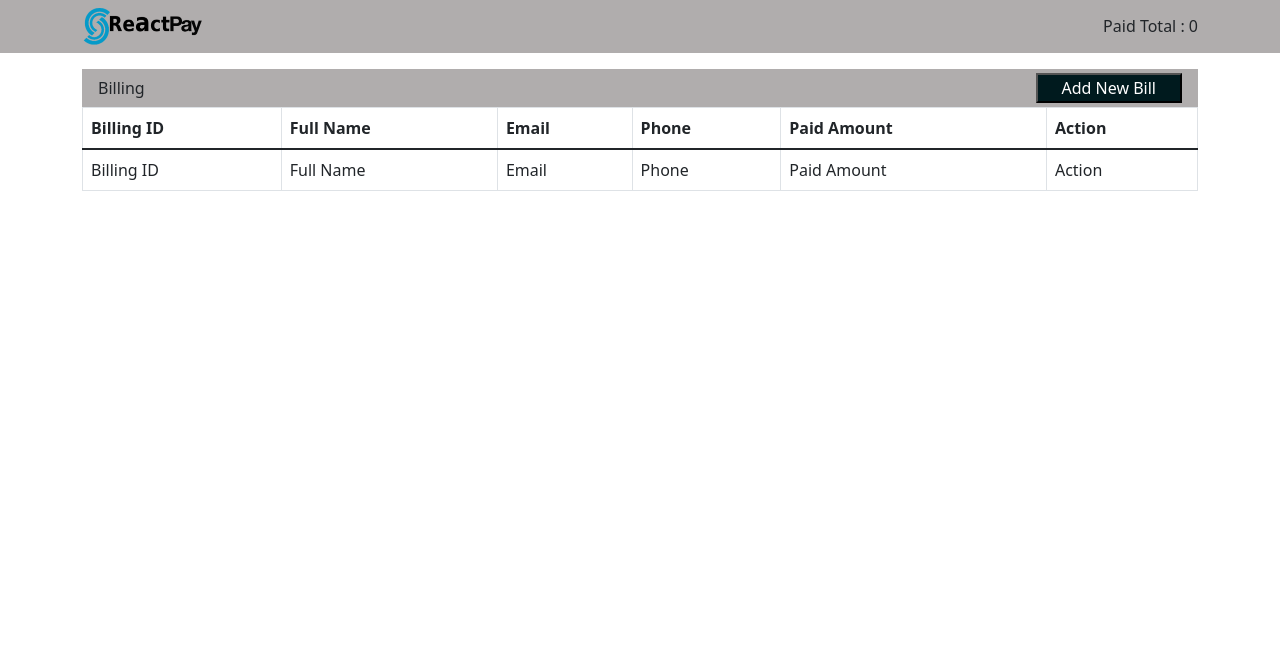
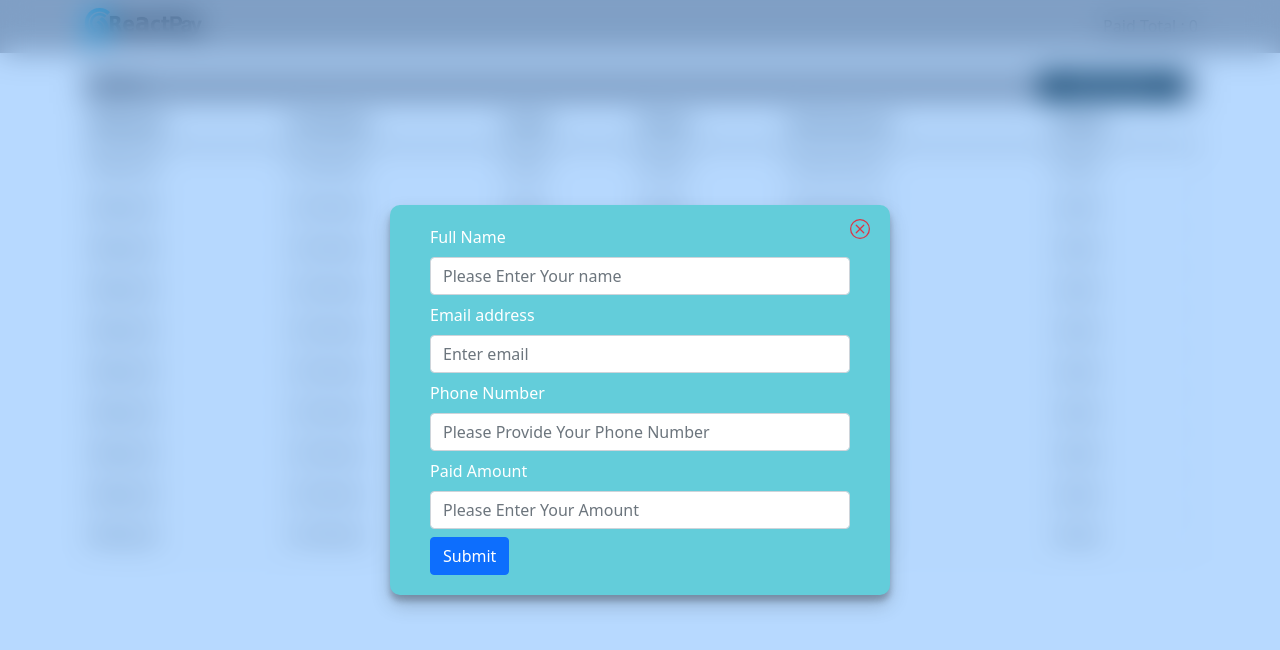
Before and after one commit to suronjit797/billing_client, a React (Create React App) app: page / in a window 1280 px wide. Shown: the top 650 px of the page. Built offline with nearby package versions, Linux system fonts and the light colour scheme.

Commit message:
billing form

```diff
--- a/src/App.css
+++ b/src/App.css
@@ -4,6 +4,16 @@
   --dark_color: #001a1e;
 }
 
+/* hide input type number arrow  */
+input::-webkit-outer-spin-button,
+input::-webkit-inner-spin-button {
+  -webkit-appearance: none;
+  margin: 0;
+}
+
+input[type=number] {
+  -moz-appearance: textfield;
+}
 
 /* global */
 img {
@@ -18,9 +28,11 @@ img {
   background-color: var(--dark_color);
   color: #fff;
   transition: .3s ease;
+  border: transparent;
+  outline: none;
   /* border-radius: 5px; */
 }
 
-.btn_custom-primary:hover{
-  background-color: black;
+.btn_custom-primary:hover {
+  background-color: #003c46;
 }
--- /dev/null
+++ b/src/Components/BillingBody/BillingBody.css
@@ -0,0 +1,42 @@
+/* billing form  */
+
+.billing_form {
+    position: fixed;
+    top: 0;
+    left: -200vw;
+    height: 100vh;
+    width: 100%;
+    background-color: rgba(19, 129, 255, 0.301);
+    display: grid;
+    justify-content: center;
+    align-items: center;
+    opacity: 0;
+    color: #fff;
+    overflow-y: auto;
+    backdrop-filter: blur(0);
+    transition: left .5s ease, opacity .7s ease-in-out, backdrop-filter .7s ease;
+}
+
+.billing_form.active {
+    left: 0;
+    opacity: 1;
+    backdrop-filter: blur(15px);
+}
+
+.billing_form form {
+    width: 500px;
+    max-width: 95vw;
+    margin: 20px auto;
+    background-color: #63cdda;
+    padding: 20px 40px;
+    border-radius: 10px;
+    box-shadow: rgba(0, 0, 0, 0.19) 0px 10px 20px, rgba(0, 0, 0, 0.23) 0px 6px 6px;
+    position: relative;
+}
+
+.modal_close {
+    position: absolute;
+    right: 20px;
+    top: 10px;
+    cursor: pointer;
+}
--- a/src/Components/BillingBody/BillingBody.js
+++ b/src/Components/BillingBody/BillingBody.js
@@ -1,12 +1,21 @@
-import React from 'react';
+import React, { useState } from 'react';
+import './BillingBody.css'
 import BillingHeader from './BillingHeader';
 import { Table } from 'react-bootstrap'
+import BillingForm from './BillingForm';
 
 const BillingBody = () => {
+
+    const [openModal, setOpenModal] = useState(true)
+
+
     return (
         <div className='my-3 container'>
-            <BillingHeader />
+            <BillingHeader openModal={openModal} setOpenModal={setOpenModal} />
 
+            <BillingForm openModal={openModal} setOpenModal={setOpenModal} />
+
+            {/* billing table */}
             <Table bordered hover className='billing_table'>
                 <thead>
                     <tr>
@@ -19,7 +28,9 @@ const BillingBody = () => {
                     </tr>
                 </thead>
                 <tbody>
-                    <tr>
+                    {
+                        Array.from(Array(10).keys()).map(item => (
+                            <tr key={item}>
                                 <td>Billing ID</td>
                                 <td>Full Name</td>
                                 <td>Email</td>
@@ -27,6 +38,9 @@ const BillingBody = () => {
                                 <td>Paid Amount</td>
                                 <td>Action</td>
                             </tr>
+                        ))
+                    }
+
                 </tbody>
             </Table>
         </div>
--- /dev/null
+++ b/src/Components/BillingBody/BillingForm.js
@@ -0,0 +1,113 @@
+import React, { useState } from 'react';
+import { Button, Form } from 'react-bootstrap';
+
+const BillingForm = ({ openModal, setOpenModal }) => {
+
+    const [validated, setValidated] = useState(false);
+
+    const [name, setName] = useState('')
+    const [email, setEmail] = useState('')
+    const [phone, setPhone] = useState('')
+    const [amount, setAmount] = useState('')
+
+    const addItemHandler = event => {
+        event.preventDefault();
+        setValidated(true);
+        const form = event.currentTarget;
+
+        if (form.checkValidity() === false) {
+            return event.stopPropagation();
+        }
+
+        console.log('submitted')
+
+    }
+
+    return (
+        <div className={`billing_form ${openModal ? 'active' : ''}`} onClick={() => setOpenModal(false)}>
+            <Form
+                onClick={e => e.stopPropagation()}
+                onSubmit={addItemHandler}
+                noValidate
+                validated={validated}
+            >
+
+                <div
+                className="modal_close text-danger"
+                onClick={()=>setOpenModal(false)}
+                >
+                    <svg xmlns="http://www.w3.org/2000/svg" width="20" height="20" fill="currentColor" class="bi bi-x-circle" viewBox="0 0 16 16">
+                        <path d="M8 15A7 7 0 1 1 8 1a7 7 0 0 1 0 14zm0 1A8 8 0 1 0 8 0a8 8 0 0 0 0 16z" />
+                        <path d="M4.646 4.646a.5.5 0 0 1 .708 0L8 7.293l2.646-2.647a.5.5 0 0 1 .708.708L8.707 8l2.647 2.646a.5.5 0 0 1-.708.708L8 8.707l-2.646 2.647a.5.5 0 0 1-.708-.708L7.293 8 4.646 5.354a.5.5 0 0 1 0-.708z" />
+                    </svg>
+                </div>
+
+                <Form.Group className="mb-2" controlId="formBasicName">
+                    <Form.Label>Full Name</Form.Label>
+                    <Form.Control
+                        type="text"
+                        placeholder="Please Enter Your name"
+                        value={name}
+                        onChange={e => setName(e.target.value)}
+                        required
+                    />
+                    <Form.Control.Feedback type="invalid">
+                        Please Provide Your Name.
+                    </Form.Control.Feedback>
+                </Form.Group>
+
+                <Form.Group className="mb-2" controlId="formBasicEmail">
+                    <Form.Label>Email address</Form.Label>
+                    <Form.Control
+                        type="email"
+                        value={email}
+                        onChange={e => setEmail(e.target.value)}
+                        placeholder="Enter email"
+                        required
+                    />
+                    <Form.Control.Feedback type="invalid">
+                        Please provide a valid email.
+                    </Form.Control.Feedback>
+                </Form.Group>
+
+                <Form.Group className="mb-2" controlId="formBasicPhone">
+                    <Form.Label>Phone Number</Form.Label>
+                    <Form.Control
+                        type="Number"
+                        value={phone}
+                        onChange={e => setPhone(e.target.value)}
+                        placeholder="Please Provide Your Phone Number"
+                        min={11111111111}
+                        max={99999999999}
+                        required
+                    />
+                    <Form.Control.Feedback type="invalid">
+                        {
+                            !phone.length ? "Please Provide Your Phone Number." : "Phone Number Must be 11 digit"
+                        }
+                    </Form.Control.Feedback>
+                </Form.Group>
+
+                <Form.Group className="mb-2" controlId="formBasicAmount">
+                    <Form.Label>Paid Amount</Form.Label>
+                    <Form.Control
+                        type="text"
+                        value={amount}
+                        onChange={e => setAmount(e.target.value)}
+                        placeholder="Please Enter Your Amount"
+                        required
+                    />
+                    <Form.Control.Feedback type="invalid">
+                        Please Provide Your Amount.
+                    </Form.Control.Feedback>
+                </Form.Group>
+
+                <Button variant="primary" type="submit">
+                    Submit
+                </Button>
+            </Form>
+        </div>
+    );
+};
+
+export default BillingForm;
--- a/src/Components/BillingBody/BillingHeader.js
+++ b/src/Components/BillingBody/BillingHeader.js
@@ -1,13 +1,13 @@
 import React from 'react';
 
-const BillingHeader = () => {
+const BillingHeader = ({ openModal, setOpenModal }) => {
     return (
         <nav className="d-flex px-3 py-1 bg_custom-primary align-items-center">
             <div className="left">
                 Billing
             </div>
             <div className="ms-auto">
-                <button className='px-4 btn_custom-primary'>Add New Bill</button>
+                <button className='px-4 btn_custom-primary' onClick={() => setOpenModal(!openModal)}>Add New Bill</button>
             </div>
         </nav>
     );
```
Lines whose indentation alone changed are shown as unchanged.
